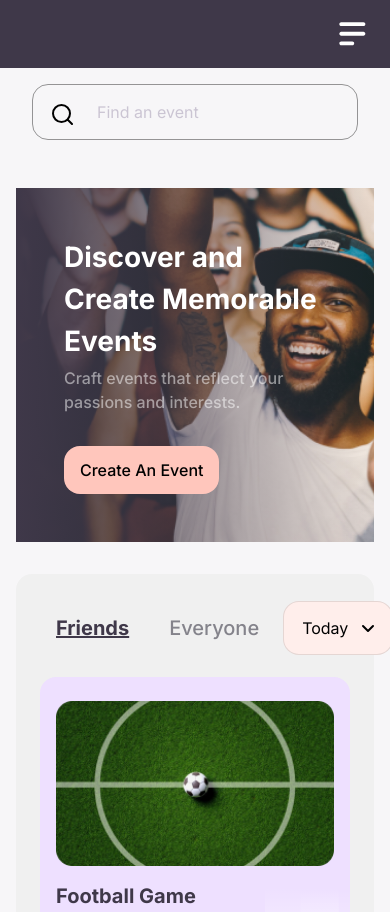
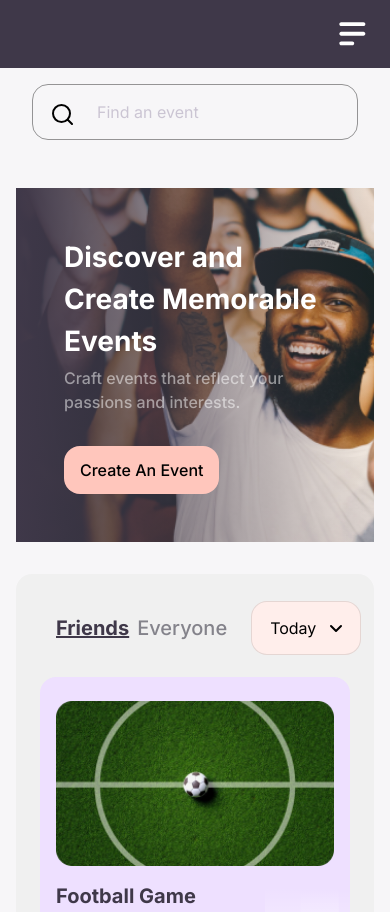
Before and after one commit to codeReaper0/event-webapp2, a Next.js app: page /timeline in a window 390 px wide. Built offline with nearby package versions, Linux system fonts and the light colour scheme.

Commit message:
Update TimelineCard.tsx

```diff
--- a/components/layout/TimelineCard.tsx
+++ b/components/layout/TimelineCard.tsx
@@ -172,7 +172,7 @@ const TimelineCard = () => {
     <div className="mx-auto mt-8 p-6 bg-[#F0F0F0] rounded-2xl">
       {/* Friends and Today */}
       <div className="flex justify-between items-center gap-2 lg:gap-10">
-        <span className="flex items-center gap-10 p-4 text-xl font-sans">
+        <span className="flex items-center gap-2 p-4 text-xl font-sans lg:gap-10">
           <button
             className={`${
               active === "friends"
```
